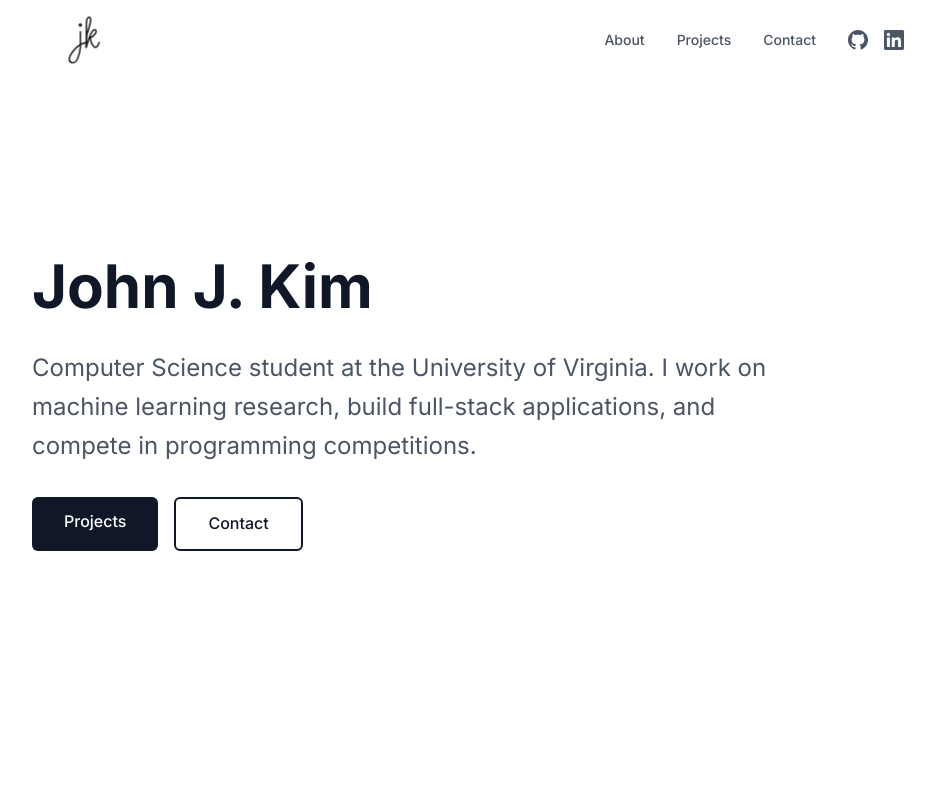
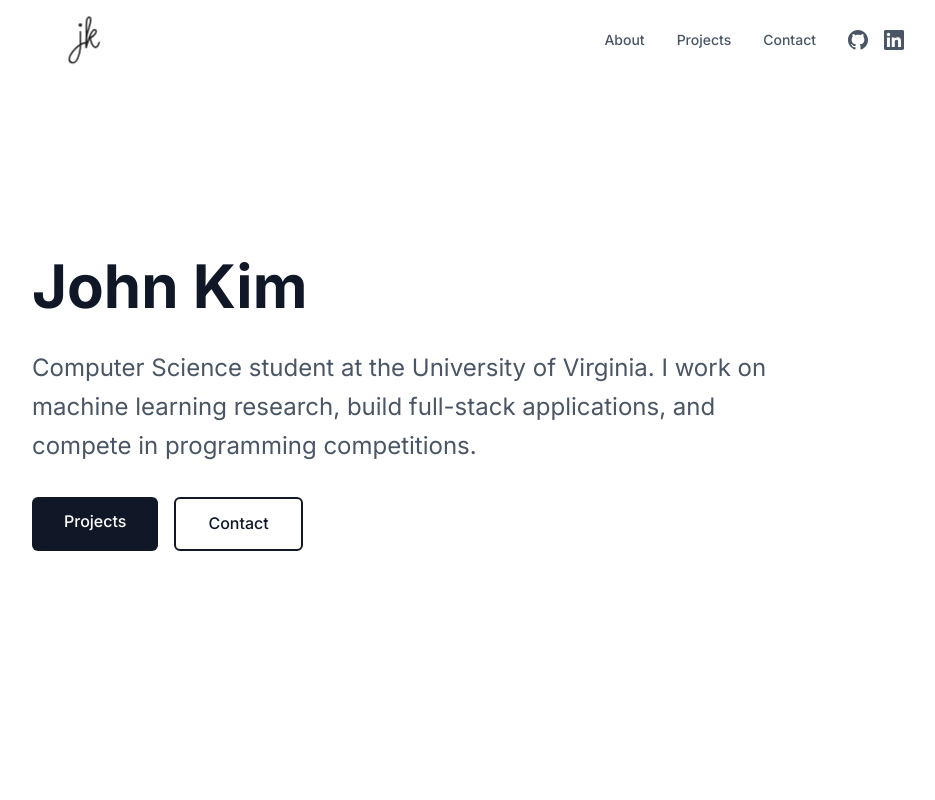
Before and after one commit to bestsemper/website, a Next.js app: page / in a window 1280 px wide. Shown: the top 800 px of the page, without its empty margins (160-1095 px from the left). Built offline with nearby package versions, Linux system fonts and the light colour scheme.

Commit message:
updated readme with getting started info
Signed-off-by: BestSemper <futurekim07@gmail.com>

```diff
--- a/data/resume.ts
+++ b/data/resume.ts
@@ -1,5 +1,5 @@
 export const personalInfo = {
-  name: "John J. Kim",
+  name: "John Kim",
   title: "Computer Science Student & Researcher",
   email: "futurekim07@gmail.com",
   phone: "703-755-5768",
```
Also changed, not shown: 1 other file (tests, documents, lock files or other folders).
